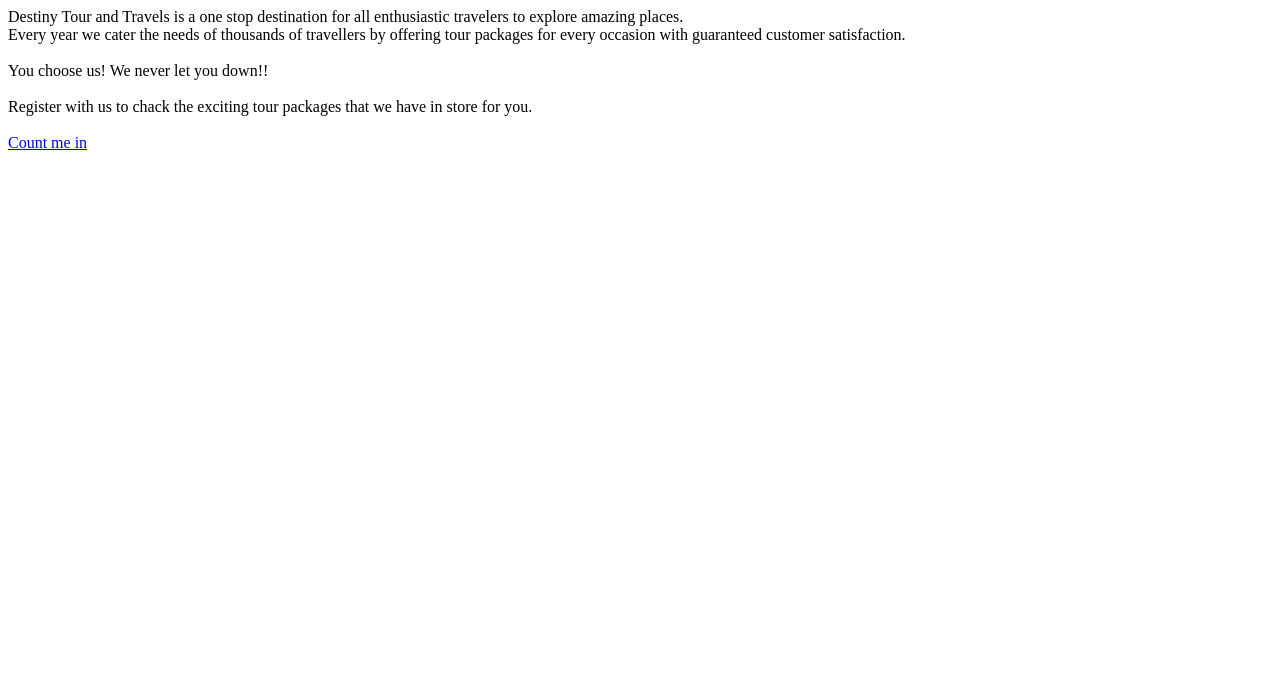
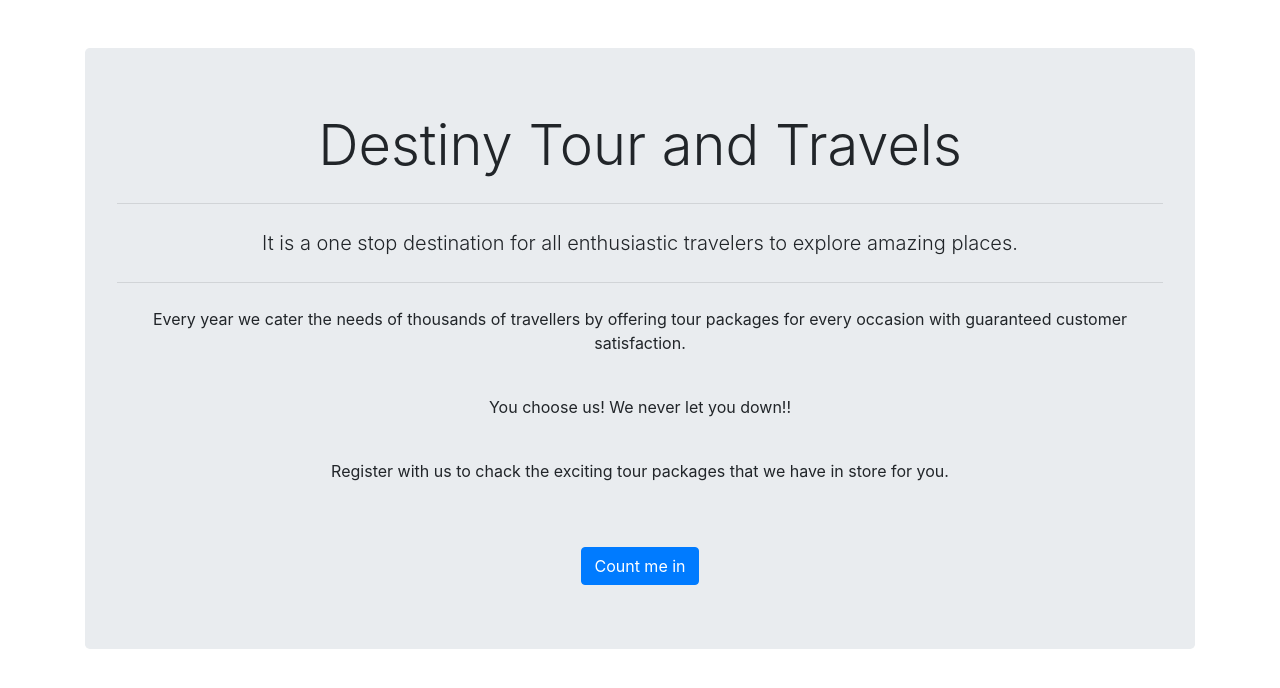
Before and after one commit to yash1rj/Travel_Destiny, a plain HTML site: page index.html in a window 1280 px wide. Drawn offline with nearby package versions, Linux system fonts and the light colour scheme.

Commit message:
Update index.html

```diff
--- a/index.html
+++ b/index.html
@@ -9,19 +9,31 @@
         <meta name="viewport" content="width=device-width, initial-scale=1.0">
         <meta http-equiv="refresh" content="30">
 
+		<link rel="stylesheet" href="https://stackpath.bootstrapcdn.com/bootstrap/4.3.1/css/bootstrap.min.css" integrity="sha384-ggOyR0iXCbMQv3Xipma34MD+dH/1fQ784/j6cY/iJTQUOhcWr7x9JvoRxT2MZw1T" crossorigin="anonymous">
+
         <title>Travel Destiny</title>
     </head>
     <body>
-        Destiny Tour and Travels is a one stop destination for all enthusiastic travelers to explore
-        amazing places.
-        <br>
-        Every year we cater the needs of thousands of travellers by offering tour packages for every
-        occasion with guaranteed customer satisfaction.
-        <br><br>
-        You choose us! We never let you down!!
-        <br><br>
-		Register with us to chack the exciting tour packages that we have in store for you.
-		<br><br>
-		<a href="./reg_page.html">Count me in</a>
+		<div class="container pt-5">
+			<div class="jumbotron text-center">
+				<h1 class="display-4">Destiny Tour and Travels</h1>
+				<hr class="my-4">
+				<p class="lead">It is a one stop destination for all enthusiastic travelers to explore
+				amazing places.</p>
+				<hr class="my-4">
+				<p>Every year we cater the needs of thousands of travellers by offering tour packages for every
+				occasion with guaranteed customer satisfaction.</p>
+				<br>
+				<p>You choose us! We never let you down!!</p>
+				<br>
+				<p>Register with us to chack the exciting tour packages that we have in store for you.</p>
+				<br><br>
+				<a class="btn btn-primary" href="./reg_page.html">Count me in</a>
+			</div>
+		</div>
+
+		<script src="https://code.jquery.com/jquery-3.3.1.slim.min.js" integrity="sha384-q8i/X+965DzO0rT7abK41JStQIAqVgRVzpbzo5smXKp4YfRvH+8abtTE1Pi6jizo" crossorigin="anonymous"></script>
+		<script src="https://cdnjs.cloudflare.com/ajax/libs/popper.js/1.14.7/umd/popper.min.js" integrity="sha384-UO2eT0CpHqdSJQ6hJty5KVphtPhzWj9WO1clHTMGa3JDZwrnQq4sF86dIHNDz0W1" crossorigin="anonymous"></script>
+		<script src="https://stackpath.bootstrapcdn.com/bootstrap/4.3.1/js/bootstrap.min.js" integrity="sha384-JjSmVgyd0p3pXB1rRibZUAYoIIy6OrQ6VrjIEaFf/nJGzIxFDsf4x0xIM+B07jRM" crossorigin="anonymous"></script>
     </body>
 </html>
```
